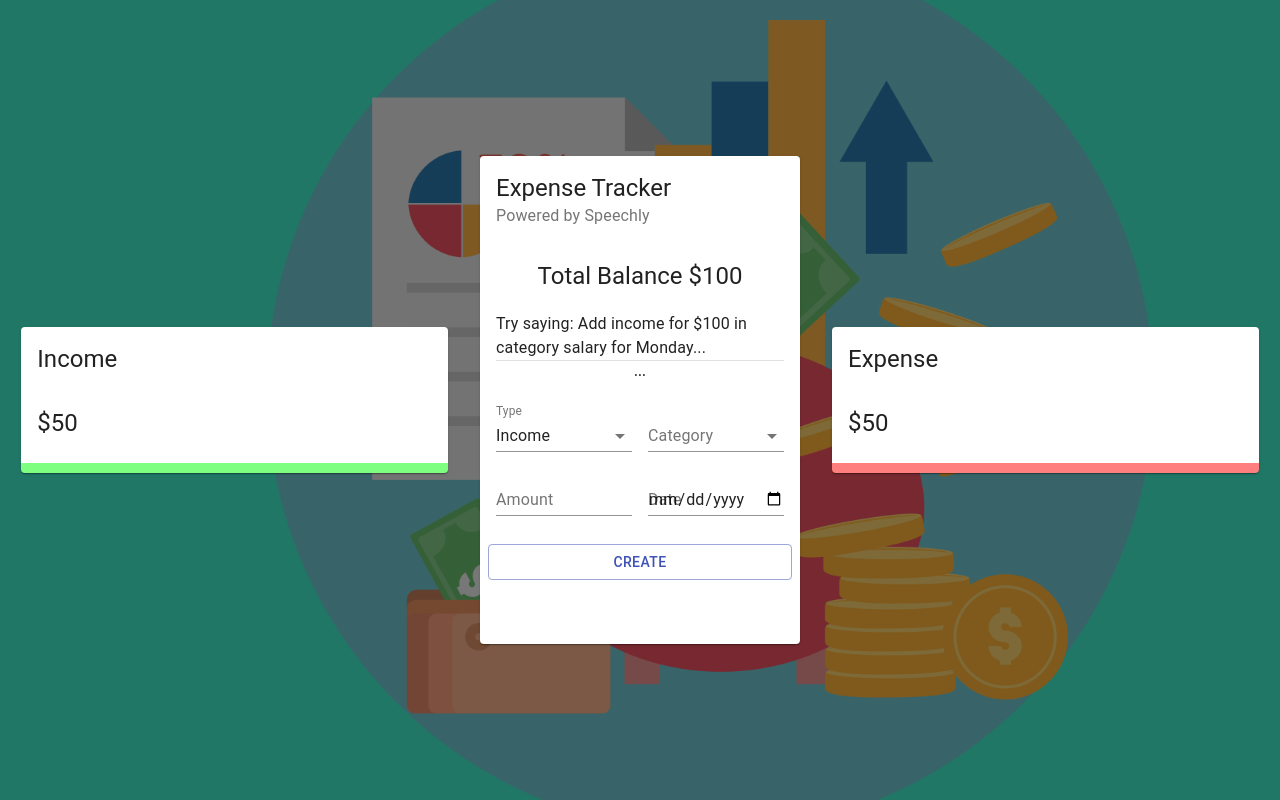
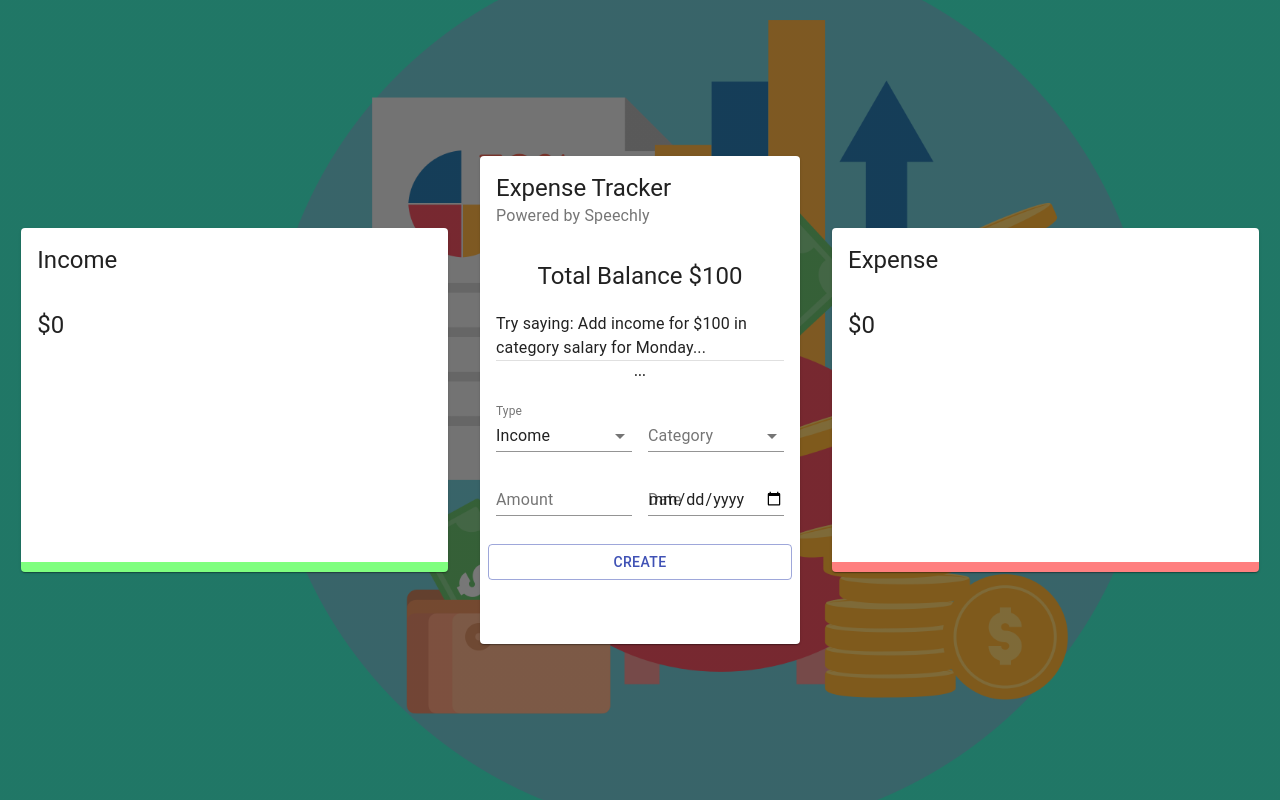
Before and after one commit to arpitapandya/expense-tracker, a React (Create React App) app: page / in a window 1280 px wide. Built offline with nearby package versions, Linux system fonts and the light colour scheme.

Commit message:
fixed bug at details for $total

```diff
--- a/package.json
+++ b/package.json
@@ -11,9 +11,9 @@
     "@testing-library/jest-dom": "^5.16.1",
     "@testing-library/react": "^12.1.2",
     "@testing-library/user-event": "^13.5.0",
-    "chart.js": "^3.7.0",
+    "chart.js": "^2.9.4",
     "react": "^16.12.0",
-    "react-chartjs-2": "^4.0.0",
+    "react-chartjs-2": "^2.11.1",
     "react-dom": "^16.12.0",
     "react-scripts": "5.0.0",
     "uuid": "^8.3.2",
--- a/src/App.js
+++ b/src/App.js
@@ -8,7 +8,7 @@ const App = () => {
     const classes = useStyles();
     return (
         <div>
-            <Grid className={classes.grid} container spacing={0} alignItems='center' justify='center' style={{ height: '100vh' }}>
+            <Grid className={classes.grid} container spacing={0} alignItems='center' justifyContent='center' style={{ height: '100vh' }}>
                 <Grid item xs={12} sm={4}>
                     <Details title='Income' />
                 </Grid>
--- a/src/components/Details/Details.jsx
+++ b/src/components/Details/Details.jsx
@@ -2,20 +2,24 @@ import React from 'react';
 import { Card, CardHeader, CardContent, Typography } from '@material-ui/core';
 import { Doughnut } from 'react-chartjs-2';
 
+
 import useStyles from './styles';
+import useTransactions from '../../useTransactions';
 
 const Details = ({ title }) => {
+    const { total, chartData } = useTransactions(title);
     const classes = useStyles();
 
     return (
-        <Card className={title === 'Income' ? classes.income : classes.expense }>
+        <Card className={title === 'Income' ? classes.income : classes.expense}>
             <CardHeader title={title} />
-                <CardContent>
-                    <Typography variant="h5">$50</Typography>
-                    {/* <Doughnut data="DATA" /> */}
-                </CardContent>
+            <CardContent>
+                <Typography variant="h5">&#36;{total}</Typography> {/* &#36; = $*/}
+                <Doughnut data={chartData} />
+            </CardContent>
         </Card>
-    )
-}
+    );
+};
+
 
 export default Details;
--- a/src/components/Details/styles.js
+++ b/src/components/Details/styles.js
@@ -1,4 +1,4 @@
-import { makeStyles } from "@material-ui/core";
+import { makeStyles } from "@material-ui/core/styles";
 
 export default makeStyles(() => ({
     income: {
--- a/src/useTransactions.js
+++ b/src/useTransactions.js
@@ -14,9 +14,9 @@ const useTransactions = (title) => {
     const { transactions } = useContext(ExpenseTrackerContext);
     const transactionsPerType = transactions.filter((t) => t.type === title);
     const total = transactionsPerType.reduce((acc, currVal) => acc += currVal.amount, 0);
-    const categories = title === 'Income' ? 'incomeCategories' : expenseCategories;
+    const categories = title === 'Income' ? incomeCategories : expenseCategories;
 
-    console.log({ transactionsPerType, total, categories });
+    // console.log({ transactionsPerType, total, categories });
 
     transactionsPerType.forEach((t) => {
         const category = categories.find((c) => c.type === t.category)
@@ -29,12 +29,12 @@ const useTransactions = (title) => {
     const chartData = {
         datasets: [{
             data: filteredCategories.map((c) => c.amount),
-            backgroundColor: filteredCategories.map((c) => c.color)
+            backgroundColor: filteredCategories.map((c) => c.color),
         }],
         labels: filteredCategories.map((c) => c.type)
     }
 
     return { filteredCategories, total, chartData }
-}
+};
 
 export default useTransactions;
```
Also changed, not shown: 1 other file (tests, documents, lock files or other folders).
